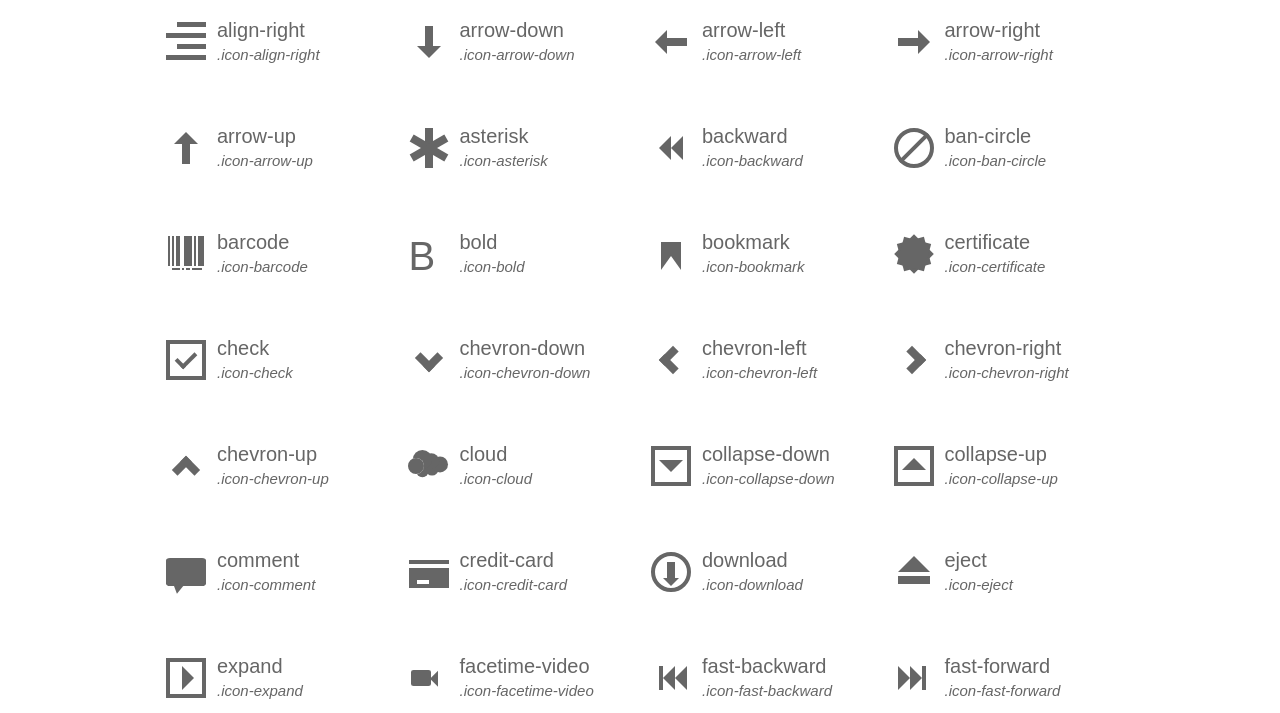
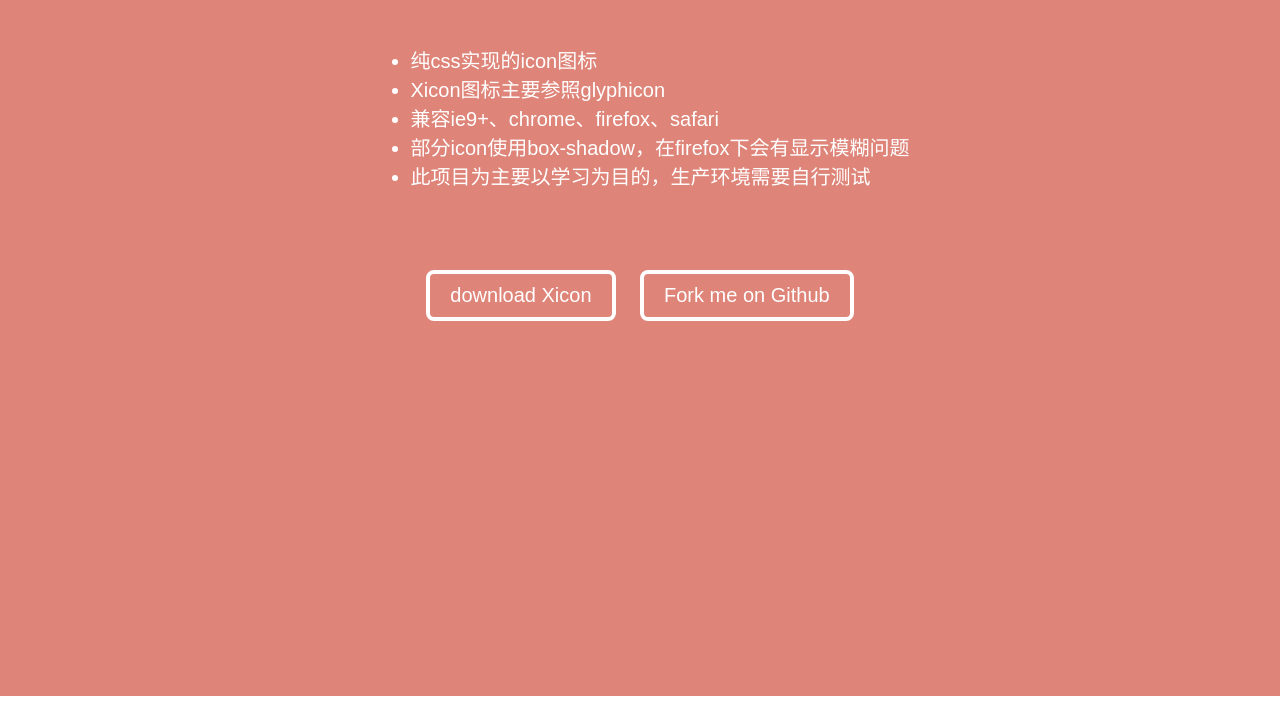
Before and after one commit to colorpeach/Xicon, a website: page index.html in a window 1280 px wide. Shown: the part 144-857 px from the top of the page. Drawn offline with Linux system fonts and the light colour scheme.

Commit message:
demo.html -> index.html

```diff
--- a/demo.html
+++ b/index.html
@@ -4,31 +4,92 @@
         <title>Xicon--demo</title>
         <meta http-equiv="Content-Type" content="text/html; charset=UTF-8">
         <style type='text/css'>
+            html,
+            body{
+                margin: 0;
+                height:100%;
+            }
+
             body{
                 font-family: Proxima Nova,Arial,Times,serif;
                 color:#666;
             }
 
-            .header{
-                margin:20px 0;
-                padding:5px 10px;
+            .top-nav{
+                box-shadow: 0 0 5px #ddd;
+            }
+
+            .head-box{
+                background-color:rgba( 200, 50, 30 ,.6);
+                padding:20px 0;
+                min-height: 100%;
+            }
+
+            .head-box-con{
+                padding:0 10px;
+                margin:0 auto;
+                width:970px;
                 color:#fff;
-                background-color:rgba( 200, 50, 30 ,.6);
+                font-size: 20px;
+                text-align: center;
+            }
+
+            .head-box-con h1{
+                font-size:60px;
+            }
+
+            .head-box-con ul{
+                    display: inline-block;
+            }
+
+            .head-box-con li{
+                    text-align: left;
+            }
+
+            .btn-box{
+                margin:60px 0 0;
+                text-align:center;
+            }
+
+            .btn-box a{
+                border: 4px solid #fff;
+                color: #fff;
+                background-color: transparent;
+                border-radius: 8px;
+                font-size: 20px;
+                margin: 0 10px;
+                padding: 10px 20px;
+                transition: all .3s;
+                display: inline-block;
+                text-decoration: none;
+            }
+
+            .btn-box a:hover{
+                color:rgba( 200, 50, 30 ,.6);
+                background-color:#fff;
+                text-decoration:none;
             }
 
             .box{
-                margin:0 auto;
-                width:970px;
+                margin:20px auto;
+                max-width:970px;
+                width: auto;
                 font-size:20px;
+            }
+
+            @media screen and (max-width: 800px){
+                .section{
+                    width: 50%;
+                }
             }
 
             .section{
                 padding:30px 10px;
                 display:inline-block;
+                width:25%;
                 -webkit-box-sizing: border-box;
-                -moz-box-sizing   : border-box;
-                box-sizing        : border-box;
-                width:25%;
+                   -moz-box-sizing: border-box;
+                        box-sizing: border-box;
                 -webkit-transition : all 0.3s ease;
                    -moz-transition : all 0.3s ease;
                         transition : all 0.3s ease;
@@ -106,7 +167,23 @@
         </style>
     </head>
     <body>
-        <div>
+        <div class="head-box">
+            <div class="head-box-con">
+                <h1>Xicon</h1>
+                <ul>
+                    <li>纯css实现的icon图标</li>
+                    <li>Xicon图标主要参照glyphicon</li>
+                    <li>兼容ie9+、chrome、firefox、safari</li>
+                    <li>部分icon使用box-shadow，在firefox下会有显示模糊问题</li>
+                    <li>此项目为主要以学习为目的，生产环境需要自行测试</li>
+                </ul>
+            </div>
+            <div class="btn-box">
+                <a href="https://github.com/colorpeach/Xicon/archive/master.zip" class="download-xicon">download Xicon</a>
+                <a href="https://github.com/colorpeach/Xicon" class="fork-xicon">Fork me on Github</a>
+            </div>
+        </div>
+        <div style="display: none">
             <select id='type'>
                 <option value='css'>css</option>
                 <option value='less'>less</option>
```
